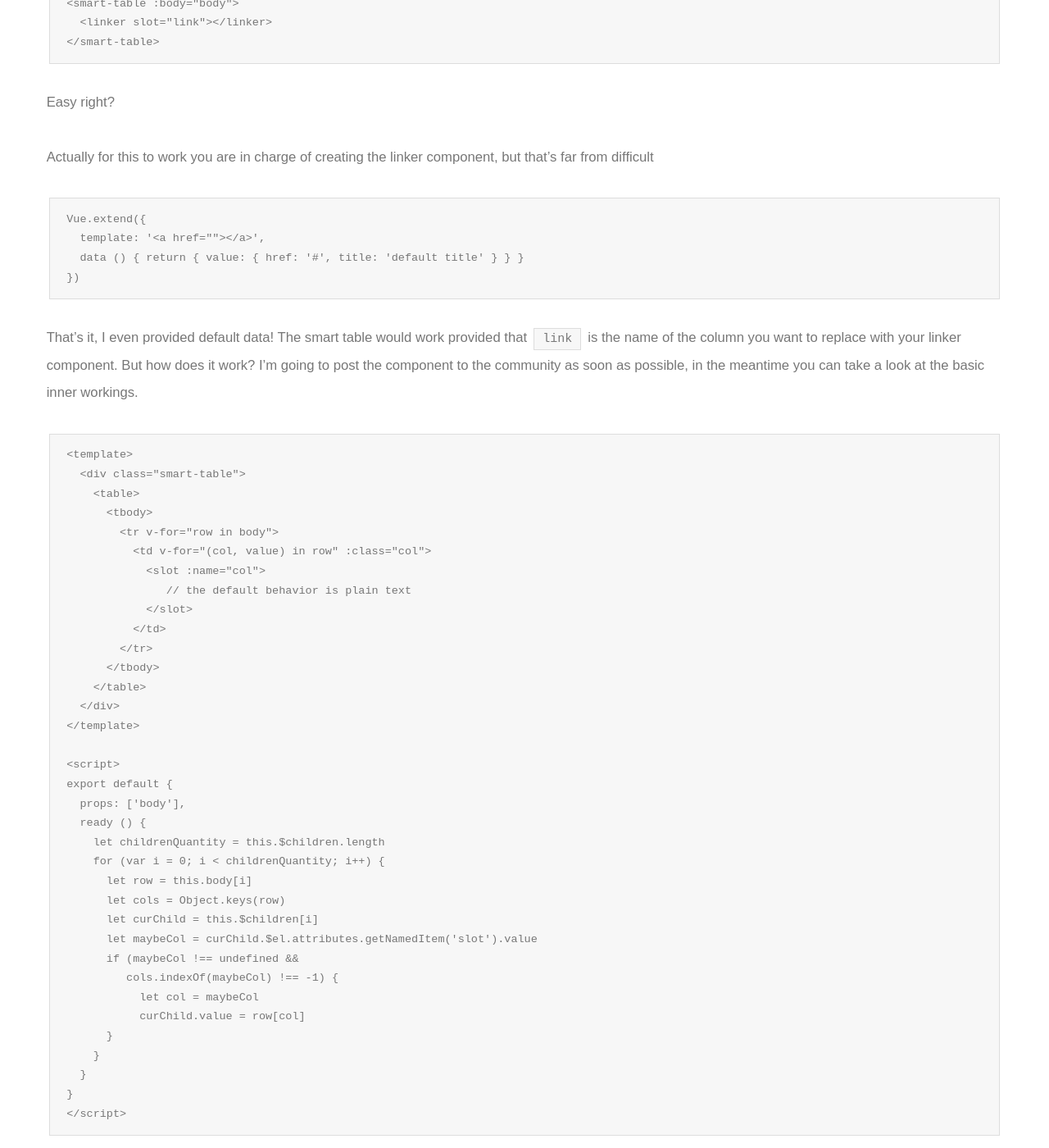
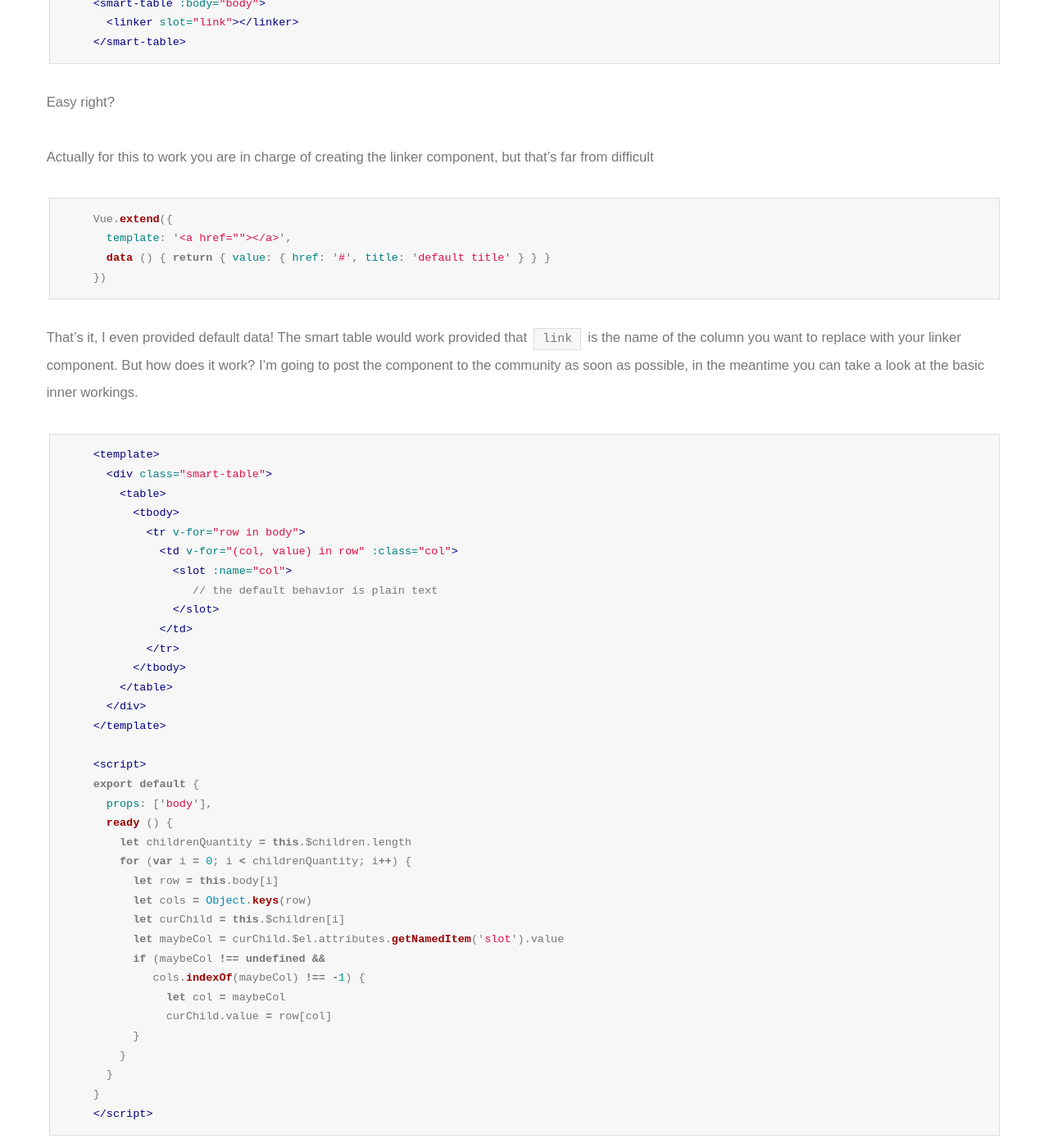
Before and after one commit to gurghet/gurghet.github.io, a Jekyll site: the page built from _posts/2016-02-21-vue-js-smart-table-component.md, in a window 1280 px wide and 1400 px high, scrolled down 1094 px. Shown: the whole window at 82% size. Built offline with Jekyll 4.4.1, drawn with Linux system fonts in a browser that asks for light colours; nearby versions of some CDN libraries.

Commit message:
code highlighting

```diff
--- a/_posts/2016-02-21-vue-js-smart-table-component.md
+++ b/_posts/2016-02-21-vue-js-smart-table-component.md
@@ -17,21 +17,26 @@ Sure you could put built-in some options for example instead of passing the stri
 
 The smart table I built is a little more powerful. Say you want to display some cell as links. With the Smart Table you can write something like this
 
+{% highlight html %}
     <smart-table :body="body">
       <linker slot="link"></linker>
     </smart-table>
+{% endhighlight %}
 
 Easy right?
 
 Actually for this to work you are in charge of creating the linker component, but that's far from difficult
 
+{% highlight javascript %}
     Vue.extend({
       template: '<a href="{{value.href}}">{{value.title}}</a>',
       data () { return { value: { href: '#', title: 'default title' } } }
     })
+{% endhighlight %}
 
 That's it, I even provided default data! The smart table would work provided that `link` is the name of the column you want to replace with your linker component. But how does it work? I'm going to post the component to the community as soon as possible, in the meantime you can take a look at the basic inner workings.
 
+{% highlight html %}
     <template>
       <div class="smart-table">
         <table>
@@ -67,3 +72,4 @@ That's it, I even provided default data! The smart table would work provided tha
       }
     }
     </script>
+{% endhighlight %}
```
